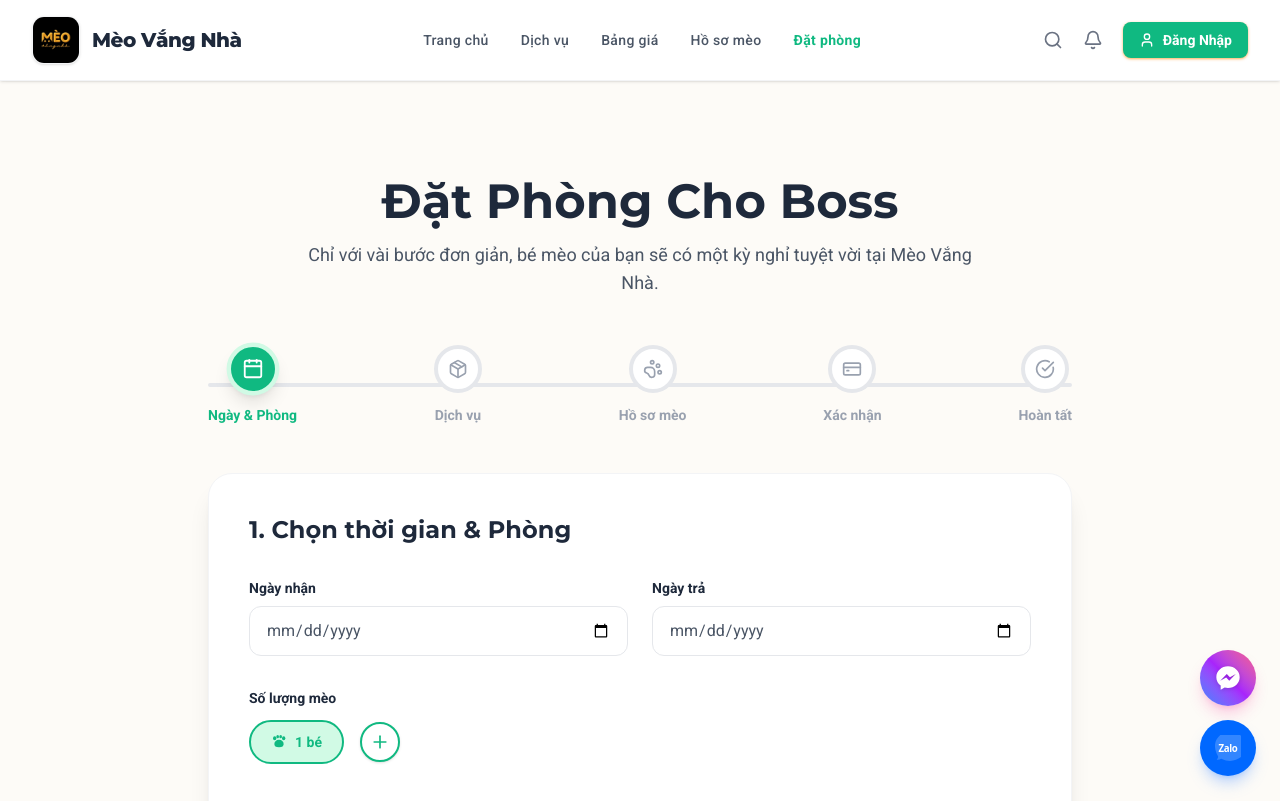
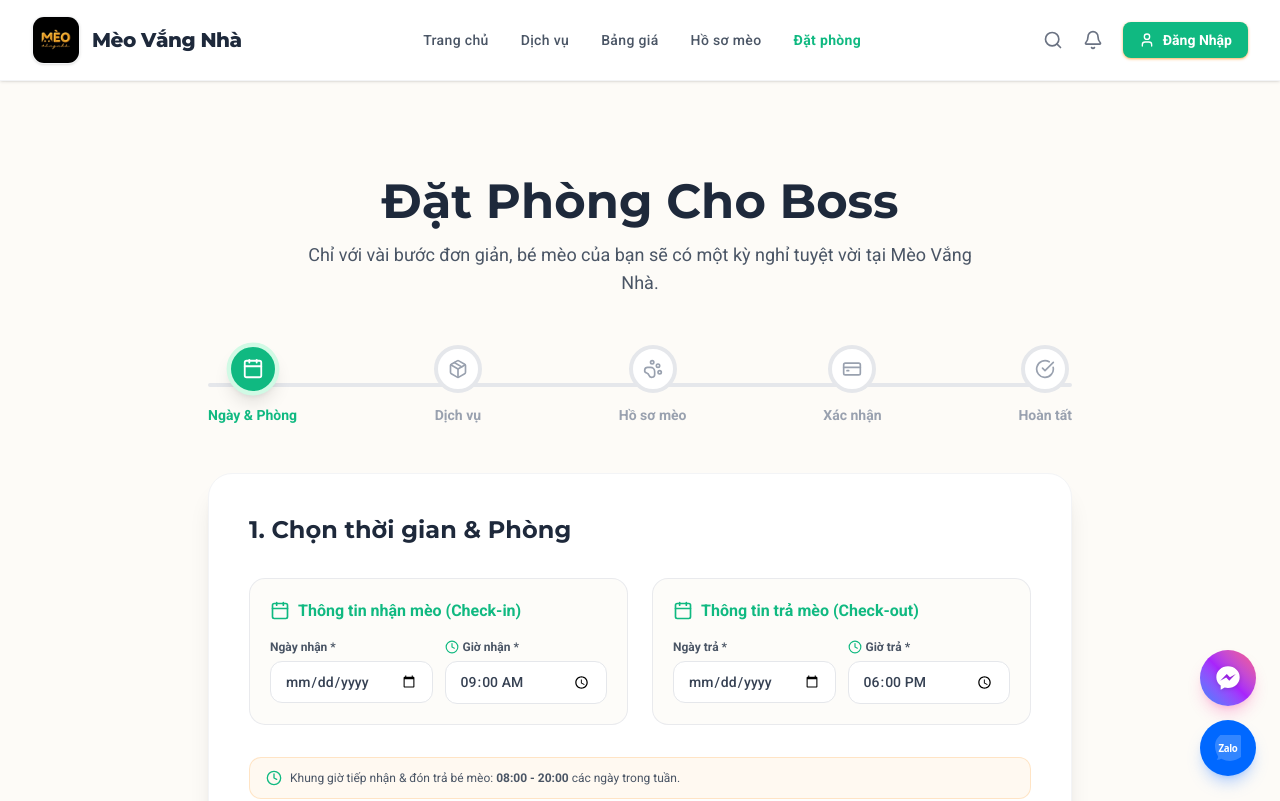
Before and after one commit to quangtrung250125/meo-vang-nha, a React (Vite) app: page /booking in a window 1280 px wide. Shown: the top 801 px of the page. Built offline with nearby package versions, Linux system fonts and the light colour scheme.

Commit message:
feat: them thoi gian nhan va tra meo trong dat phong

```diff
--- a/src/pages/Booking/Step1Dates.jsx
+++ b/src/pages/Booking/Step1Dates.jsx
@@ -1,5 +1,5 @@
 import React, { useState, useRef, useEffect } from 'react';
-import { Plus } from 'lucide-react';
+import { Plus, Calendar, Clock } from 'lucide-react';
 
 /* ------------------------------------------------
    Paw Icon SVG
@@ -165,13 +165,20 @@ const Step1Dates = ({ data, updateData, onNext }) => {
     <div className="space-y-8">
       <h2 className="text-2xl font-bold text-text-dark font-title">1. Chọn thời gian &amp; Phòng</h2>
 
-      {/* Date Inputs */}
-      <div className="grid grid-cols-1 sm:grid-cols-2 gap-6">
+      {/* Date & Time Inputs */}
+      <div className="grid grid-cols-1 md:grid-cols-2 gap-6">
+        {/* Check-in Group */}
+        <div className="bg-bg-cream/70 border border-gray-200/80 p-5 rounded-2xl space-y-4">
+          <div className="flex items-center gap-2 text-primary font-bold text-base">
+            <Calendar className="w-5 h-5" />
+            <span>Thông tin nhận mèo (Check-in)</span>
+          </div>
+          <div className="grid grid-cols-1 sm:grid-cols-2 gap-3">
             <div>
-          <label className="block text-sm font-semibold text-text-dark mb-2">Ngày nhận</label>
+              <label className="block text-xs font-semibold text-gray-600 mb-1.5">Ngày nhận *</label>
               <input
                 type="date"
-            className="w-full border border-gray-200 rounded-xl px-4 py-3 focus:outline-none focus:border-primary text-gray-600"
+                className="w-full bg-white border border-gray-200 rounded-xl px-3.5 py-2.5 text-sm focus:outline-none focus:border-primary text-gray-700 font-medium"
                 value={data.checkIn}
                 onChange={(e) => {
                   updateData({ checkIn: e.target.value, selectedRoom: null });
@@ -181,10 +188,34 @@ const Step1Dates = ({ data, updateData, onNext }) => {
               />
             </div>
             <div>
-          <label className="block text-sm font-semibold text-text-dark mb-2">Ngày trả</label>
+              <label className="block text-xs font-semibold text-gray-600 mb-1.5 flex items-center gap-1">
+                <Clock className="w-3.5 h-3.5 text-primary" />
+                <span>Giờ nhận *</span>
+              </label>
+              <input
+                type="time"
+                className="w-full bg-white border border-gray-200 rounded-xl px-3.5 py-2.5 text-sm focus:outline-none focus:border-primary text-gray-700 font-medium"
+                value={data.checkInTime || '09:00'}
+                onChange={(e) => {
+                  updateData({ checkInTime: e.target.value });
+                }}
+              />
+            </div>
+          </div>
+        </div>
+
+        {/* Check-out Group */}
+        <div className="bg-bg-cream/70 border border-gray-200/80 p-5 rounded-2xl space-y-4">
+          <div className="flex items-center gap-2 text-primary font-bold text-base">
+            <Calendar className="w-5 h-5" />
+            <span>Thông tin trả mèo (Check-out)</span>
+          </div>
+          <div className="grid grid-cols-1 sm:grid-cols-2 gap-3">
+            <div>
+              <label className="block text-xs font-semibold text-gray-600 mb-1.5">Ngày trả *</label>
               <input
                 type="date"
-            className="w-full border border-gray-200 rounded-xl px-4 py-3 focus:outline-none focus:border-primary text-gray-600"
+                className="w-full bg-white border border-gray-200 rounded-xl px-3.5 py-2.5 text-sm focus:outline-none focus:border-primary text-gray-700 font-medium"
                 value={data.checkOut}
                 min={data.checkIn}
                 onChange={(e) => {
@@ -194,6 +225,28 @@ const Step1Dates = ({ data, updateData, onNext }) => {
                 }}
               />
             </div>
+            <div>
+              <label className="block text-xs font-semibold text-gray-600 mb-1.5 flex items-center gap-1">
+                <Clock className="w-3.5 h-3.5 text-primary" />
+                <span>Giờ trả *</span>
+              </label>
+              <input
+                type="time"
+                className="w-full bg-white border border-gray-200 rounded-xl px-3.5 py-2.5 text-sm focus:outline-none focus:border-primary text-gray-700 font-medium"
+                value={data.checkOutTime || '18:00'}
+                onChange={(e) => {
+                  updateData({ checkOutTime: e.target.value });
+                }}
+              />
+            </div>
+          </div>
+        </div>
+      </div>
+
+      {/* Note about working hours */}
+      <div className="flex items-center gap-2 text-xs text-gray-600 bg-orange-50/80 border border-orange-200/60 px-4 py-3 rounded-xl">
+        <Clock className="w-4 h-4 text-primary flex-shrink-0" />
+        <span>Khung giờ tiếp nhận &amp; đón trả bé mèo: <strong>08:00 - 20:00</strong> các ngày trong tuần.</span>
       </div>
 
       {/* Cat Count Picker */}
--- a/src/pages/Booking/Step4Checkout.jsx
+++ b/src/pages/Booking/Step4Checkout.jsx
@@ -75,8 +75,11 @@ const Step4Checkout = ({ data, onNext, onPrev }) => {
 
         <div className="grid grid-cols-1 sm:grid-cols-2 gap-4 text-sm text-gray-600 mb-6 bg-white p-4 rounded-2xl border border-gray-100">
           <div>
-            <span className="text-gray-400 block text-xs font-semibold uppercase">Thời gian</span>
-            <span className="font-bold text-text-dark">{data.checkIn} → {data.checkOut} ({days} ngày)</span>
+            <span className="text-gray-400 block text-xs font-semibold uppercase">Thời gian nhận &amp; trả</span>
+            <span className="font-bold text-text-dark">
+              {data.checkIn} ({data.checkInTime || '09:00'}) → {data.checkOut} ({data.checkOutTime || '18:00'})
+            </span>
+            <span className="text-xs text-primary font-semibold block mt-0.5">Thời gian lưu trú: {days} ngày</span>
           </div>
           <div>
             <span className="text-gray-400 block text-xs font-semibold uppercase">Số lượng mèo</span>
--- a/src/pages/Booking/Step5Success.jsx
+++ b/src/pages/Booking/Step5Success.jsx
@@ -22,7 +22,9 @@ const Step5Success = ({ data }) => {
     addBooking({
       id: newId,
       checkIn: data.checkIn,
+      checkInTime: data.checkInTime || '09:00',
       checkOut: data.checkOut,
+      checkOutTime: data.checkOutTime || '18:00',
       selectedPackage: data.selectedPackage,
       selectedRoom: data.selectedRoom,
       petIds: data.petProfiles?.map(p => p.id) || [],
--- a/src/pages/Booking/index.jsx
+++ b/src/pages/Booking/index.jsx
@@ -28,7 +28,9 @@ const Booking = () => {
 
     return {
       checkIn: '',
+      checkInTime: '09:00',
       checkOut: '',
+      checkOutTime: '18:00',
       catCount: 1,
       selectedRoom: null,
       selectedPackage: initialPackage,
--- a/src/pages/MyBooking/index.jsx
+++ b/src/pages/MyBooking/index.jsx
@@ -49,13 +49,15 @@ const MyBooking = () => {
     }
   };
 
-  const formatDateRange = (checkIn, checkOut) => {
+  const formatDateRange = (checkIn, checkOut, checkInTime, checkOutTime) => {
     if (!checkIn || !checkOut) return '';
     const format = (d) => {
       const [year, month, day] = d.split('-');
       return `${day}/${month}/${year}`;
     }
-    return `${format(checkIn)} - ${format(checkOut)}`;
+    const inTime = checkInTime ? ` (${checkInTime})` : '';
+    const outTime = checkOutTime ? ` (${checkOutTime})` : '';
+    return `${format(checkIn)}${inTime} - ${format(checkOut)}${outTime}`;
   };
 
   return (
@@ -122,7 +124,9 @@ const MyBooking = () => {
                       {booking.selectedRoom?.name ? `Phòng ${booking.selectedRoom.name} • ` : ''}
                       {packageDesc}
                     </p>
-                    <p className="text-gray-500 text-sm font-medium">{formatDateRange(booking.checkIn, booking.checkOut)}</p>
+                    <p className="text-gray-500 text-sm font-medium">
+                      {formatDateRange(booking.checkIn, booking.checkOut, booking.checkInTime, booking.checkOutTime)}
+                    </p>
                     <p className="text-xs text-gray-400 mt-2">Mã booking: {booking.id}</p>
                   </div>
 
```
Lines whose indentation alone changed are shown as unchanged.
